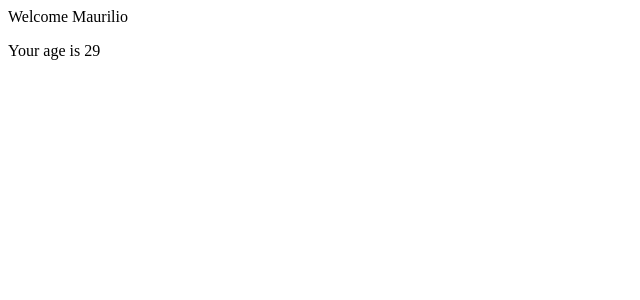
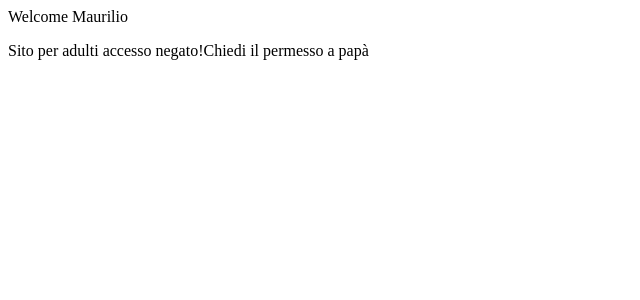
Before and after one commit to Maurilio224/React, a React (Create React App) app in the folder main/: page / in a window 1280 px wide. Shown: the top 300 px of the page, without its empty margins (0-640 px from the left). Built offline with nearby package versions, Linux system fonts and the light colour scheme.

Commit message:
esercizio-9:complete

```diff
--- a/main/src/Age.js
+++ b/main/src/Age.js
@@ -1,7 +1,11 @@
 
 
 export default function Age (props){
+    if(props.age > 18){
     return(
        <><p>Your age is {props.age}</p></>
-    )
+    ) } else{return(
+    <><p>Sito per adulti accesso negato!Chiedi il permesso a papà</p></>
+    )}
+
 }
--- a/main/src/App.js
+++ b/main/src/App.js
@@ -5,7 +5,7 @@ function App(props) {
   return (
     <>
     <Welcome name = {"Maurilio"} />
-    <Age age ={29}/>
+    <Age age ={18}/>
     </>
   );
 }
```
